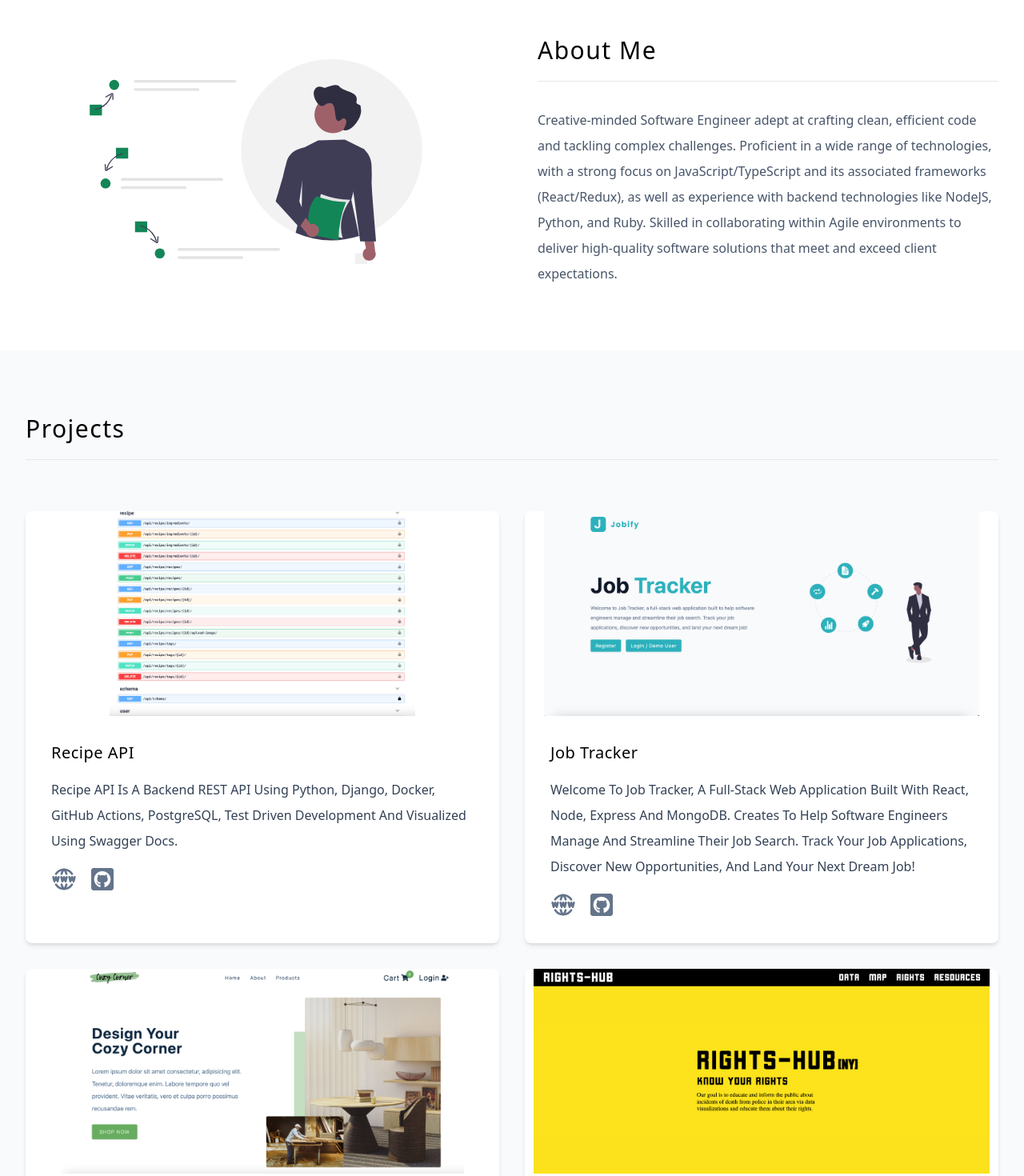
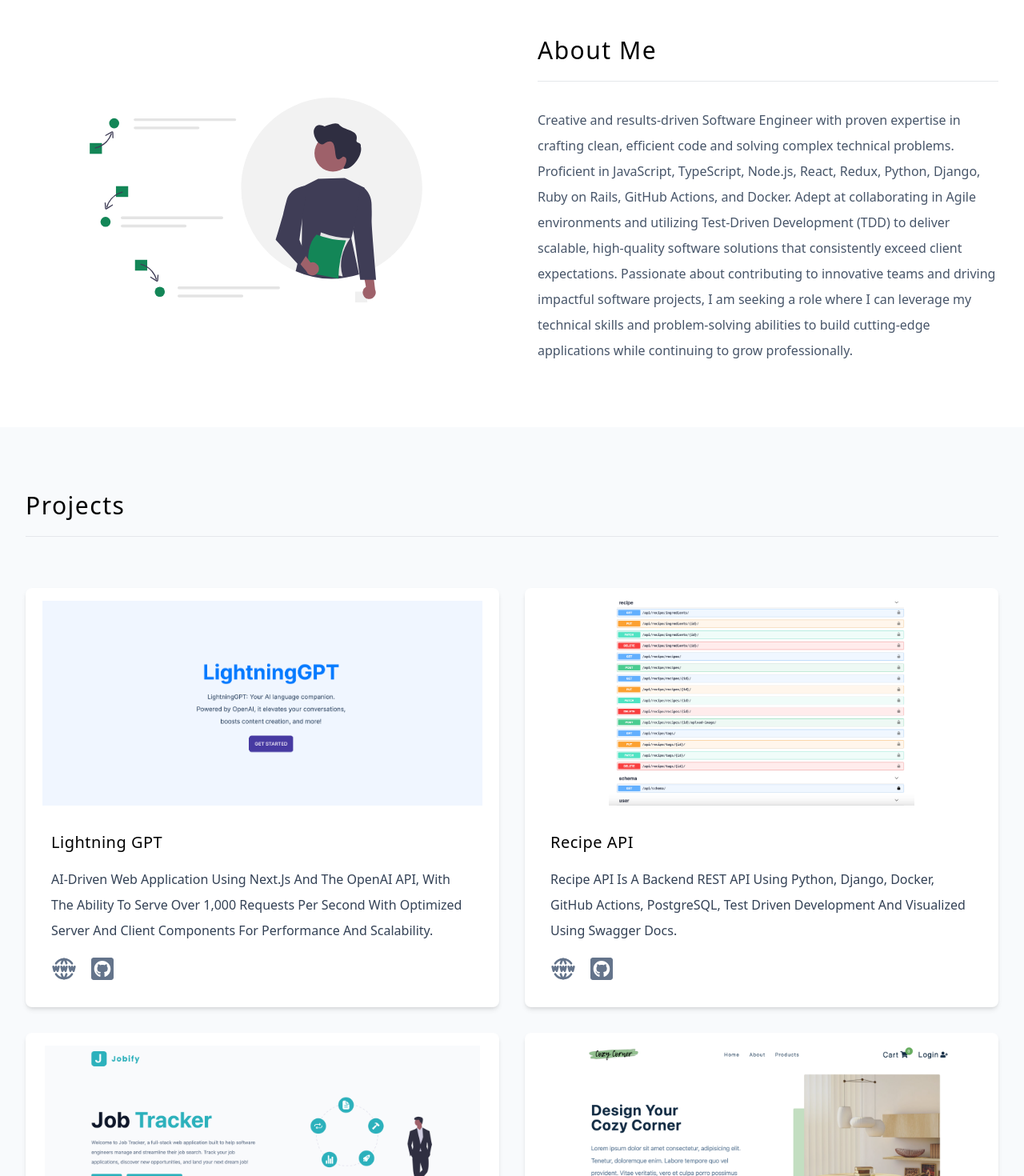
Before and after one commit to thenatural86/portfolio-3, a React (Vite) app: page / in a window 1280 px wide. Shown: the part 1420-2890 px from the top of the page at 80% size. Built offline with nearby package versions, Linux system fonts and the light colour scheme.

Commit message:
new project

```diff
--- a/src/components/About.jsx
+++ b/src/components/About.jsx
@@ -8,13 +8,17 @@
         <article>
           <SectionTitle text='about me' />
           <p className='text-slate-600 mt-8 leading-loose'>
-            Creative-minded Software Engineer adept at crafting clean, efficient
-            code and tackling complex challenges. Proficient in a wide range of
-            technologies, with a strong focus on JavaScript/TypeScript and its
-            associated frameworks (React/Redux), as well as experience with
-            backend technologies like NodeJS, Python, and Ruby. Skilled in
-            collaborating within Agile environments to deliver high-quality
-            software solutions that meet and exceed client expectations.
+            Creative and results-driven Software Engineer with proven expertise
+            in crafting clean, efficient code and solving complex technical
+            problems. Proficient in JavaScript, TypeScript, Node.js, React,
+            Redux, Python, Django, Ruby on Rails, GitHub Actions, and Docker.
+            Adept at collaborating in Agile environments and utilizing
+            Test-Driven Development (TDD) to deliver scalable, high-quality
+            software solutions that consistently exceed client expectations.
+            Passionate about contributing to innovative teams and driving
+            impactful software projects, I am seeking a role where I can
+            leverage my technical skills and problem-solving abilities to build
+            cutting-edge applications while continuing to grow professionally.
           </p>
         </article>
       </div>
--- a/src/components/ProjectsCard.jsx
+++ b/src/components/ProjectsCard.jsx
@@ -7,7 +7,7 @@
       <img
         src={img}
         alt={title}
-        className='w-full object-contain rounded-t-lg h-64'
+        className='w-full object-contain rounded-t-lg h-64 mt-4'
       />
       <div className='capitalize p-8'>
         <h2 className='text-xl tracking-wide font-medium'>{title}</h2>
--- a/src/data.jsx
+++ b/src/data.jsx
@@ -4,6 +4,7 @@
 import project2 from './assets/project-2.png'
 import project3 from './assets/project-3.png'
 import project4 from './assets/project-4.png'
+import project5 from './assets/project-5.png'
 
 export const links = [
   { id: nanoid(), href: '#home', text: 'home' },
@@ -54,6 +55,14 @@
 export const projects = [
   {
     id: nanoid(),
+    img: project5,
+    url: 'https://lightning-gpt-omega.vercel.app/',
+    github: 'https://github.com/thenatural86/lightning-gpt',
+    title: 'Lightning GPT',
+    text: 'AI-driven web application using Next.js and the OpenAI API, with the ability to serve over 1,000 requests per second with optimized server and client components for performance and scalability.',
+  },
+  {
+    id: nanoid(),
     img: project4,
     url: 'http://ec2-18-221-244-105.us-east-2.compute.amazonaws.com/api/docs/',
     github: 'https://github.com/thenatural86/recipe-app-api',
```
Also changed, not shown: src/assets/project-5.png (added).
